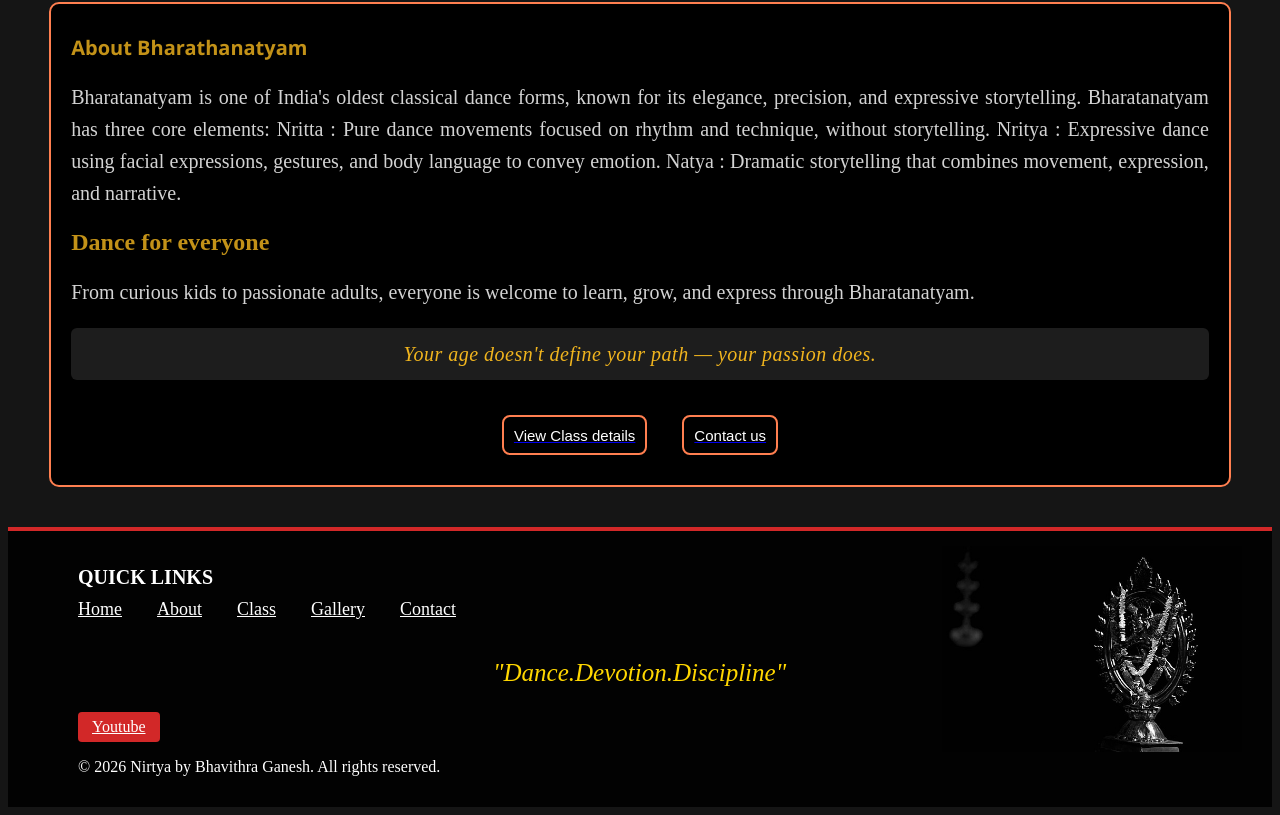
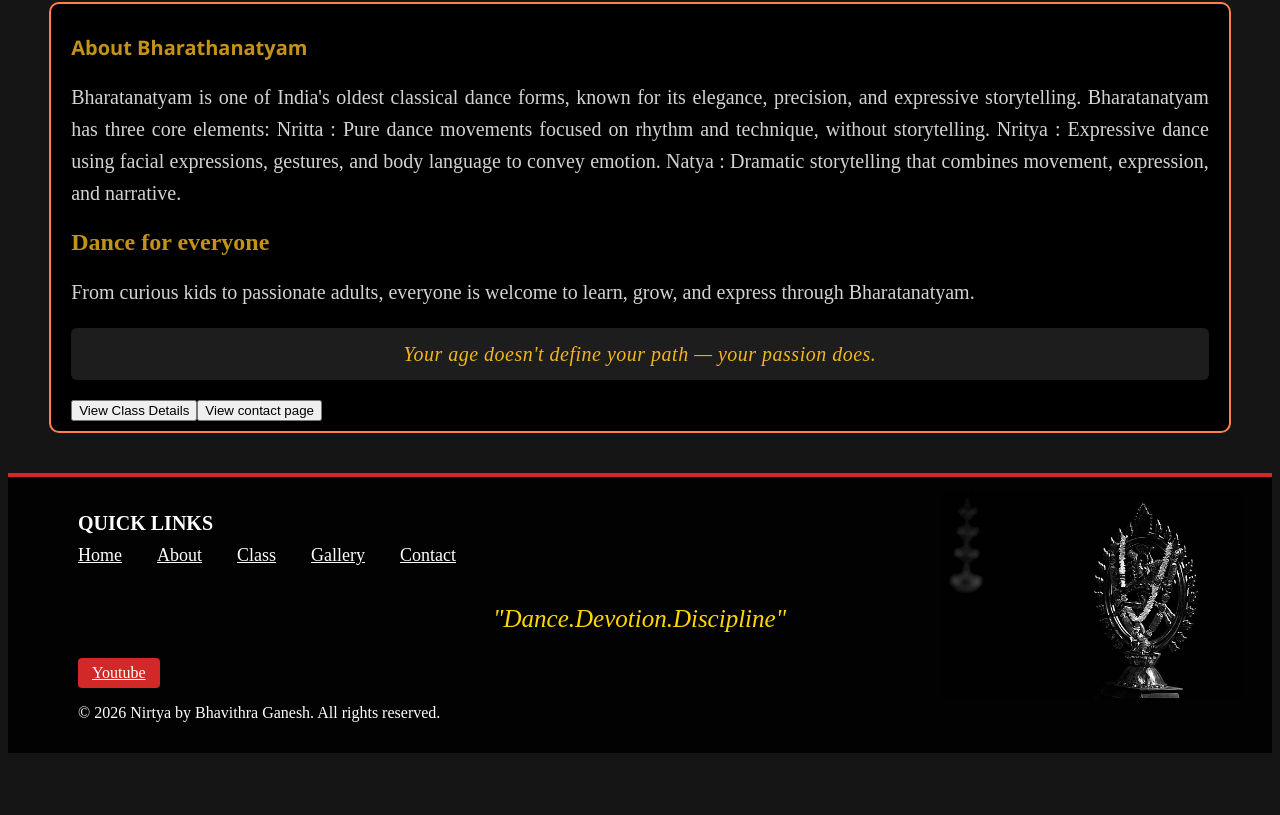
Before and after one commit to suganthi1410/unit1-finalproject-webapplication-suganthi-k, a React (Vite) app in the folder unit1-finalproject-suganthik/: page / in a window 1280 px wide. Shown: the part 691-1506 px from the top of the page. After the commit the page ends 1452 px from the top, so only its background shows below. Built offline with nearby package versions, Linux system fonts and the light colour scheme; the HTML template or start-up script is replaced by a standard one.

Commit message:
added reusablebutton to homepage and removed unwanted css line

```diff
--- a/unit1-finalproject-suganthik/src/components/homepage/HomePage.css
+++ b/unit1-finalproject-suganthik/src/components/homepage/HomePage.css
@@ -64,34 +64,3 @@ display:flexbox;
     background-color:rgba(255, 255, 255, 0.114) ;
     border-radius: 6px;
 }
-.buttons-class-contact{
-   display: flex;
-    justify-content: center;
-    gap: 35px;
-    margin-bottom: 20px;
-}
-
-.link-button{
-    display:flex;
-    align-items:center;
-    width:auto;
-    height:40px;
-    gap:10px;
-    margin-top:15px;
-    background-color:rgba(0, 0, 0, 0.543);
-    color:rgb(255, 255, 255);
-    border:2px solid coral;
-    font-size:15px;
-    padding:2px 10px 2px 10px;
-    border-radius:8px;
-    cursor:pointer;
-    transition: 0.3s ease;
-    text-decoration: none;
-
-}
-.link-button:hover{
-   background-color:rgb(0, 0, 0);
-    border:2px solid gold;
-    border-radius:15px ;
-    color:rgb(22, 232, 67);
-}
--- a/unit1-finalproject-suganthik/src/components/homepage/HomePage.jsx
+++ b/unit1-finalproject-suganthik/src/components/homepage/HomePage.jsx
@@ -1,5 +1,6 @@
 import { Link } from 'react-router-dom';
 import banner from '../../assets/images/bannerbw1.jpeg'
+import ReusableButton from '../ReusableButton';
 import './HomePage.css';
 
 function HomePage() {
@@ -25,13 +26,12 @@ function HomePage() {
                     </p>
                     <p className="quote">Your age doesn't define your path — your passion does.
                 </p>
-                <div className="buttons-class-contact">
+                <div >
                 <Link to = "/class" >
-                <button className="link-button">View Class details </button>
+                <ReusableButton label="View Class Details" />
                 </Link>
                 <Link to = "/contact">
-                <button className="link-button">Contact us </button>
-
+                <ReusableButton label="View contact page" />
                 </Link>
             </div>
             </section>
```
